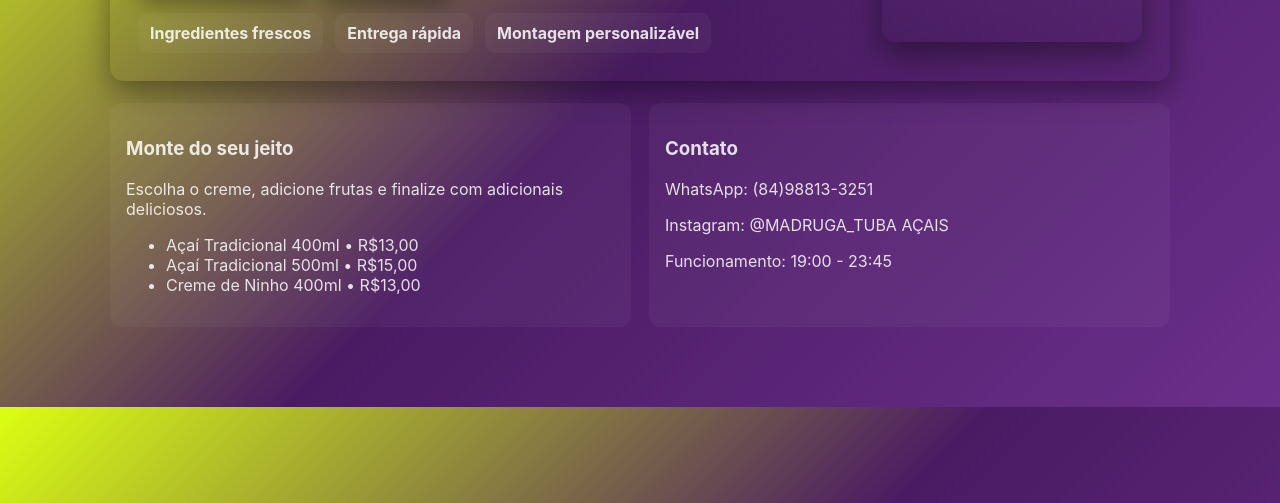
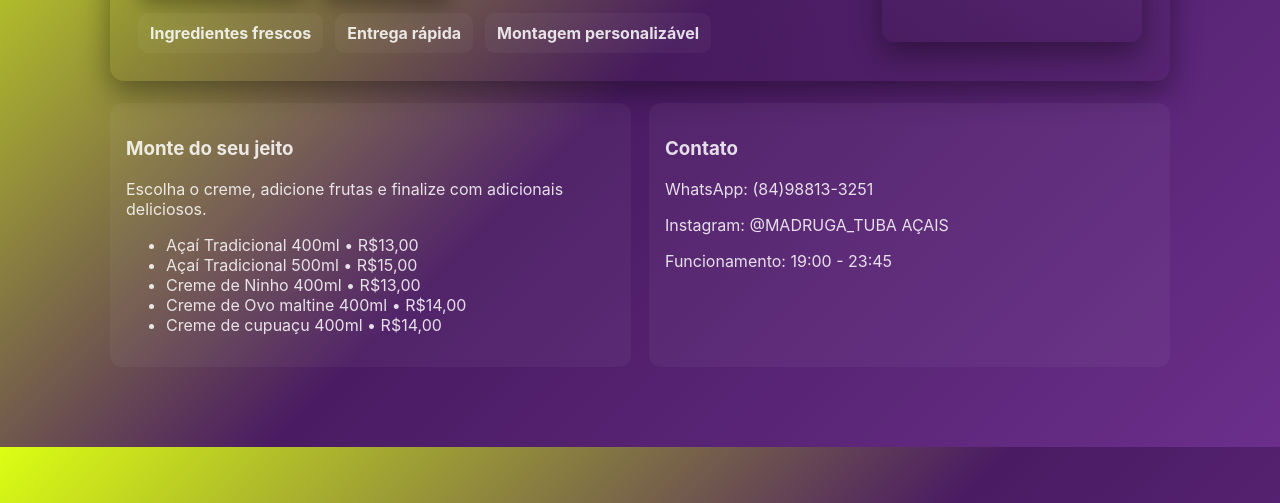
Before and after one commit to lucasouro48-prog/acaipedidos, a plain HTML site: page index.html in a window 1280 px wide. Shown: the part 297-800 px from the top of the page. Drawn offline with Linux system fonts and the light colour scheme.

Commit message:
Update index.html
3

```diff
--- a/index.html
+++ b/index.html
@@ -59,6 +59,8 @@
         <li data-translate>Açaí Tradicional 400ml • R$13,00</li>
         <li data-translate>Açaí Tradicional 500ml • R$15,00</li>
         <li data-translate>Creme de Ninho 400ml • R$13,00</li>
+         <li data-translate>Creme de Ovo maltine 400ml • R$14,00</li>
+        <li data-translate>Creme de cupuaçu 400ml • R$14,00</li>
       </ul>
     </div>
     <div class="card">
```
